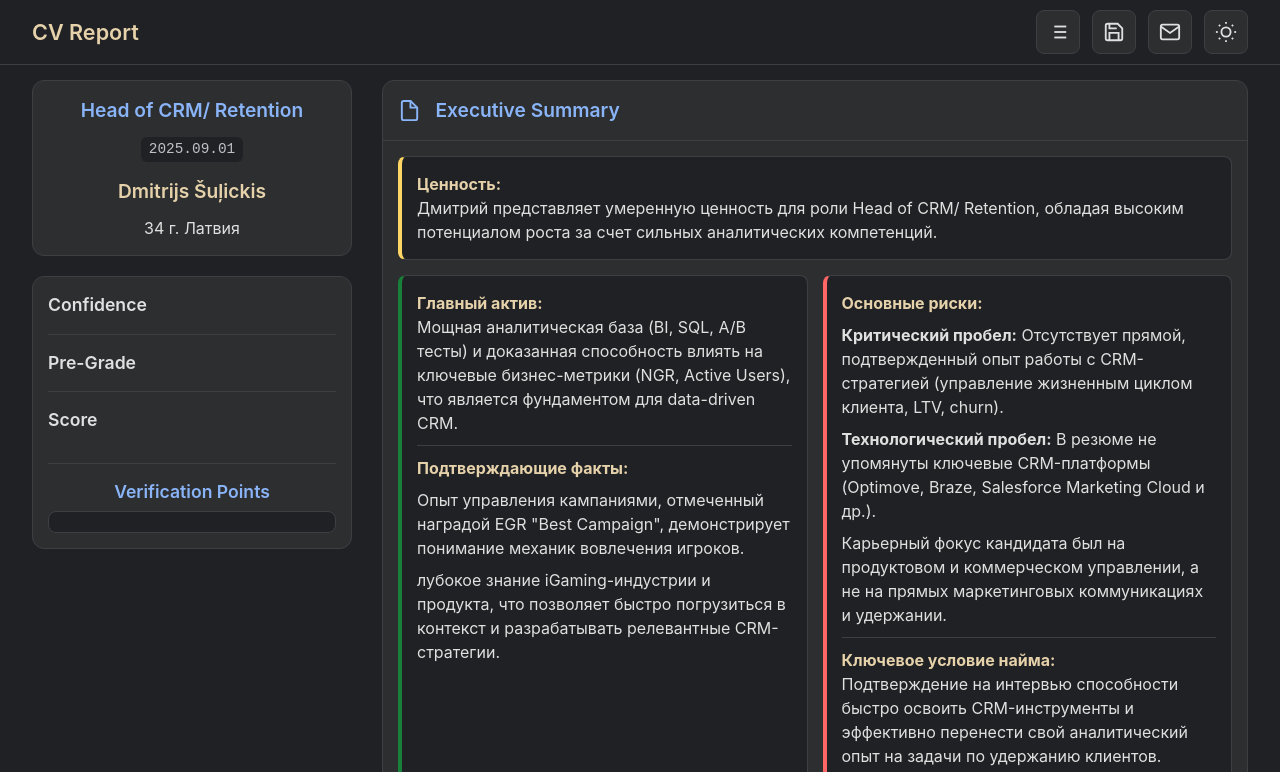
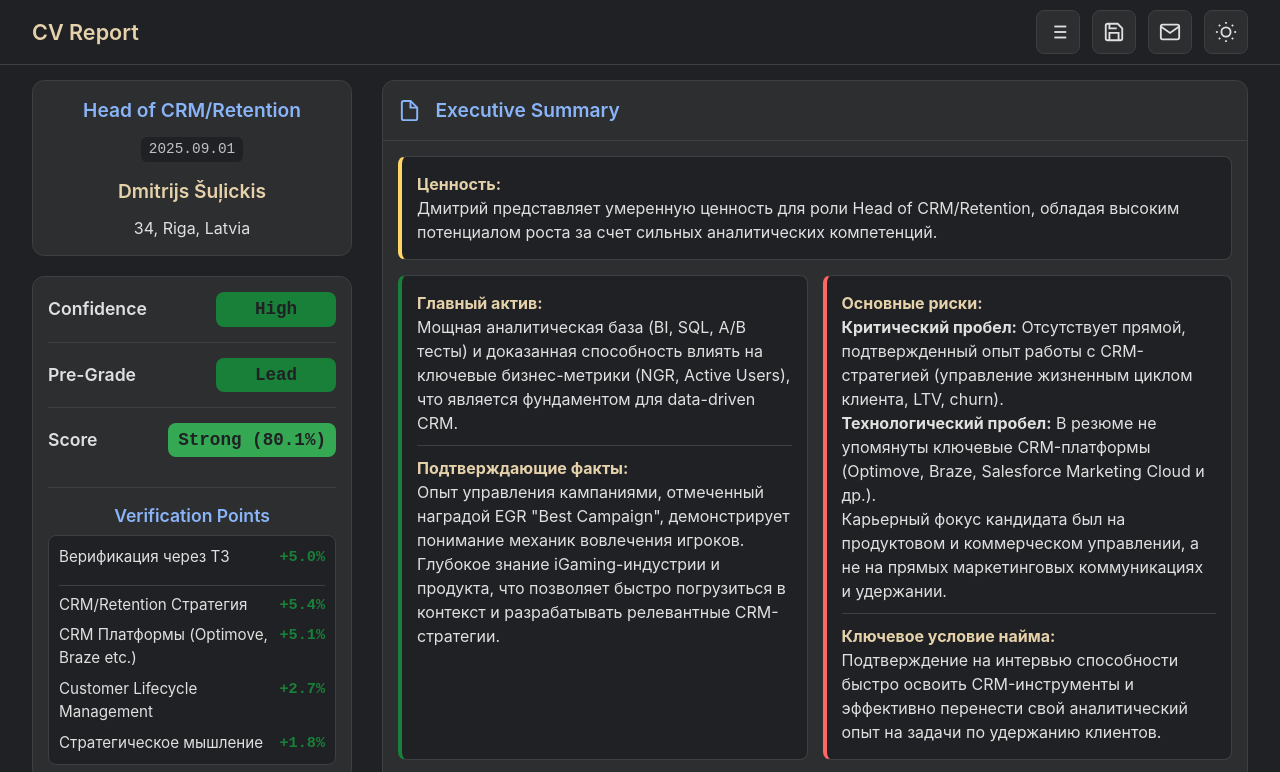
Before and after one commit to mcbile/CV_Assess, a plain HTML site: page index.html in a window 1280 px wide. Shown: the top 772 px of the page. Drawn offline with Linux system fonts and the light colour scheme.

Commit message:
Update index.html

```diff
--- a/index.html
+++ b/index.html
@@ -5,7 +5,7 @@
 <!-- ==== SECTION: HEAD ==== -->
 <meta charset="UTF-8">
 <meta name="viewport" content="width=device-width, initial-scale=1.0">
-<title>CV-Report [Head of CRM. Dmitrijs Šuļickis]</title>
+<title>CV-Report [24.06.26 Head of CRM Retention. Dmitrijs Šuļickis]</title>
 
 <!-- ==== PART 2: STYLES ==== -->
 <style>
@@ -220,12 +220,12 @@ img, svg, video, canvas { max-width: 100% !important; height: auto !important; }
 <!-- Card: Candidate Info -->
 <div data-section="candidate" class="card">
     <div data-element="candidate-header" data-gender="male">
-        <div class="autoscaled-line"><div data-element="position-title"><span>Head of CRM/ Retention</span></div></div>
+        <div class="autoscaled-line"><div data-element="position-title"><span>Head of CRM/Retention</span></div></div>
         <div class="autoscaled-line date-meta-group"><span data-element="report-date-value" class="date-display">[2025.08.31]</span></div>
         <div class="autoscaled-line"><h2 data-element="candidate-name"><span data-element="candidate-firstname">Dmitrijs</span> <span data-element="candidate-lastname">Šuļickis</span></h2></div>
         <div class="autoscaled-line">
             <div class="candidate-meta-group">
-                <span><span data-element="candidate-age">34 г. </span> <span data-element="candidate-location">Латвия</span></span>
+                <span><span data-element="candidate-age">34,</span> <span data-element="candidate-location">Riga, Latvia</span></span>
             </div>
         </div>
     </div>
@@ -267,7 +267,7 @@ img, svg, video, canvas { max-width: 100% !important; height: auto !important; }
     <div class="card-content">
         <!-- Part 1: Final Verdict Value (Placeholder) -->
         <div data-block="assessment-value" class="content-block color-badge-bg-average">
-            <p><strong><span class="text-accent-secondary">Ценность:</span></strong><br>Дмитрий представляет умеренную ценность для роли Head of CRM/ Retention, обладая высоким потенциалом роста за счет сильных аналитических компетенций.</p>
+            <p><strong><span class="text-accent-secondary">Ценность:</span></strong><br>Дмитрий представляет умеренную ценность для роли Head of CRM/Retention, обладая высоким потенциалом роста за счет сильных аналитических компетенций.</p>
         </div>
         <!-- Part 2: Integrated Pros & Risks Grid -->
         <div class="grid-2-col summary-grid">
@@ -275,14 +275,14 @@ img, svg, video, canvas { max-width: 100% !important; height: auto !important; }
                 <p><strong class="text-accent-secondary">Главный актив:</strong><br>Мощная аналитическая база (BI, SQL, A/B тесты) и доказанная способность влиять на ключевые бизнес-метрики (NGR, Active Users), что является фундаментом для data-driven CRM.</p>
                 <hr style="margin: 10px 0; border: none; border-top: 1px solid var(--color-border);">
                 <p><strong class="text-accent-secondary">Подтверждающие факты:</strong></p>
-                <p style="margin-top: 0.5em;">Опыт управления кампаниями, отмеченный наградой EGR "Best Campaign", демонстрирует понимание механик вовлечения игроков.</p>
-                <p style="margin-top: 0.5em;">лубокое знание iGaming-индустрии и продукта, что позволяет быстро погрузиться в контекст и разрабатывать релевантные CRM-стратегии.</p>
+                <p>Опыт управления кампаниями, отмеченный наградой EGR "Best Campaign", демонстрирует понимание механик вовлечения игроков.</p>
+                <p>Глубокое знание iGaming-индустрии и продукта, что позволяет быстро погрузиться в контекст и разрабатывать релевантные CRM-стратегии.</p>
             </div>
             <div data-block="risks" class="content-block">
                 <p><strong class="text-accent-secondary">Основные риски:</strong></p>
-                <p style="margin-top: 0.5em;"><b>Критический пробел:</b> Отсутствует прямой, подтвержденный опыт работы с CRM-стратегией (управление жизненным циклом клиента, LTV, churn).</p>
-                <p style="margin-top: 0.5em;"><b>Технологический пробел:</b> В резюме не упомянуты ключевые CRM-платформы (Optimove, Braze, Salesforce Marketing Cloud и др.).</p>
-                <p style="margin-top: 0.5em;">Карьерный фокус кандидата был на продуктовом и коммерческом управлении, а не на прямых маркетинговых коммуникациях и удержании.</p>
+                <p><b>Критический пробел:</b> Отсутствует прямой, подтвержденный опыт работы с CRM-стратегией (управление жизненным циклом клиента, LTV, churn).</p>
+                <p><b>Технологический пробел:</b> В резюме не упомянуты ключевые CRM-платформы (Optimove, Braze, Salesforce Marketing Cloud и др.).</p>
+                <p>Карьерный фокус кандидата был на продуктовом и коммерческом управлении, а не на прямых маркетинговых коммуникациях и удержании.</p>
                 <hr style="margin: 10px 0; border: none; border-top: 1px solid var(--color-border);">
                 <p><strong class="text-accent-secondary">Ключевое условие найма:</strong><br>Подтверждение на интервью способности быстро освоить CRM-инструменты и эффективно перенести свой аналитический опыт на задачи по удержанию клиентов.</p>
             </div>
```
